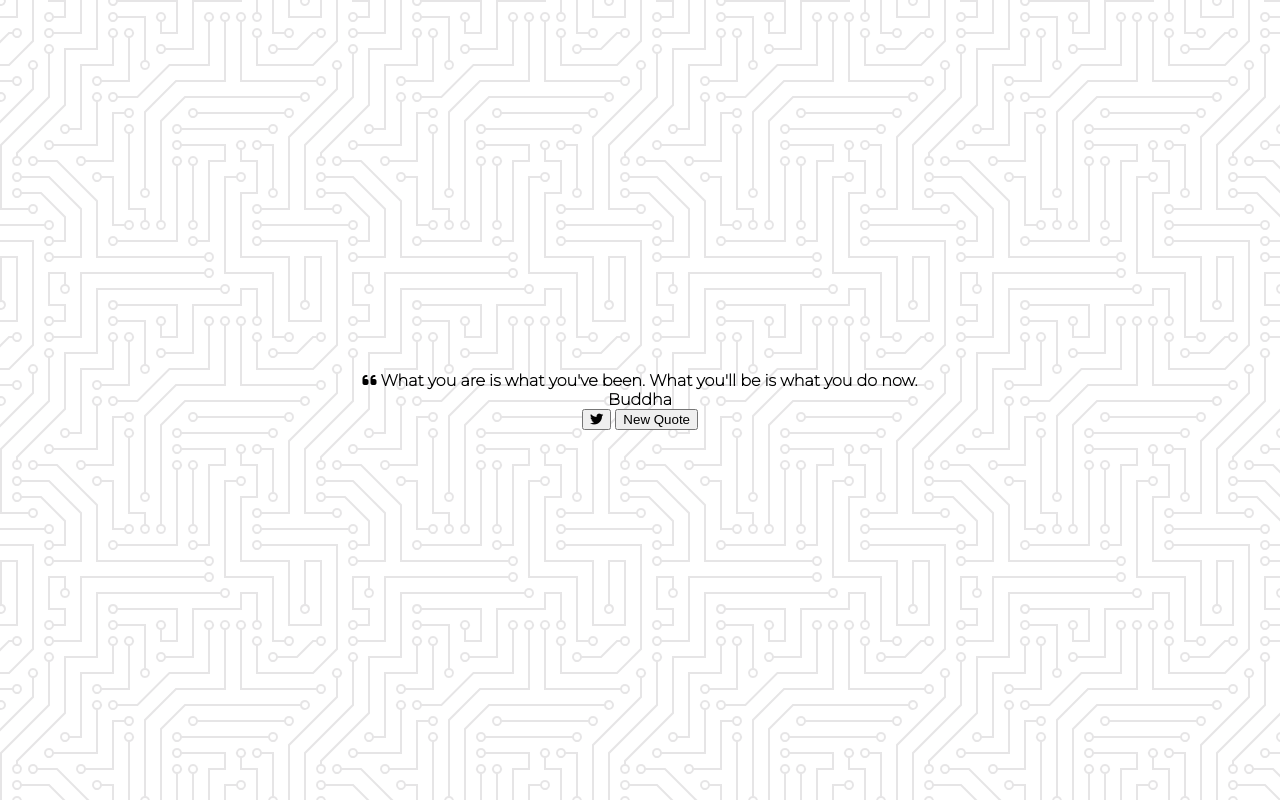
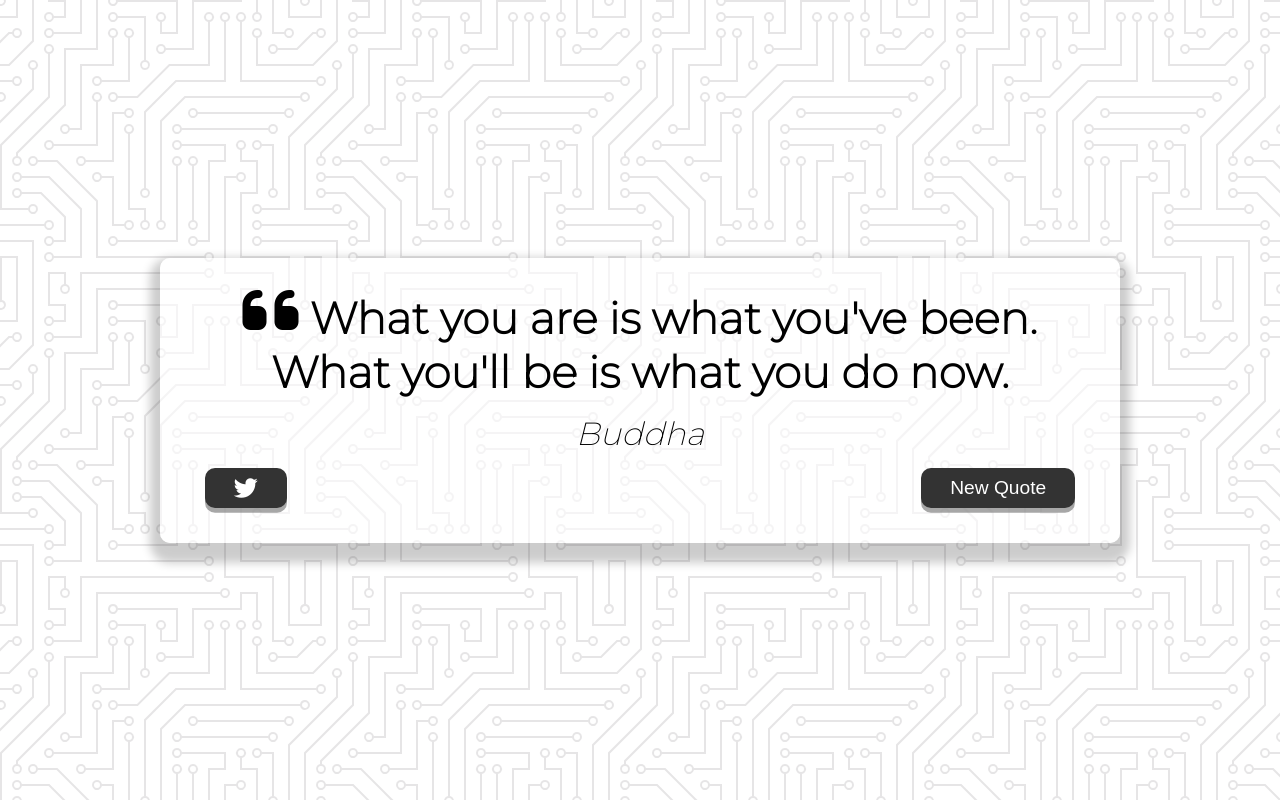
Before and after one commit to Otmak/random-quote-gen-v1, a website: page public/index.html in a window 1280 px wide. Drawn offline with Linux system fonts and the light colour scheme.

Commit message:
.DS_Store kicked to the curb

```diff
--- a/public/style.css
+++ b/public/style.css
@@ -16,3 +16,71 @@ body {
 	align-items: center;
 	justify-content: center;
 }
+
+.quote-container {
+	width: auto;
+	max-width: 900px;
+	padding: 20px 30px;
+	border-radius: 10px;
+	background-color: rgba(255, 255, 255, 0.6);
+	box-shadow: 0 10px 10px 10px rgba(0, 0, 0, 0.2);
+}
+
+.quote-text {
+	font-size: 2.75rem;
+}
+
+.long-quote {
+	font-size: 2rem;
+}
+.fa-quote-left {
+	font-size: 4rem;
+}
+.quote-author {
+	margin-top: 15px;
+	font-size: 2rem;
+	font-weight: 400;
+	font-style: italic;
+}
+
+.button-container {
+	margin: 15px;
+	display: flex;
+	justify-content: space-between;
+}
+
+button {
+	cursor: pointer;
+	font-size: 1.2rem;
+	height: 2.5rem;
+	border: none;
+	border-radius: 10px;
+	color: #fff;
+	background: #333;
+	outline: none;
+	padding: 0.5rem 1.8rem;
+	box-shadow: 0 0.3rem rgba(121, 121, 121, 0.65);
+}
+button:hover {
+	filter: brightness(110%);
+}
+button:active {
+	transform: translate(0, 0.3rem);
+	box-shadow: 0 0.1rem rgba(255, 255, 255, 0.65)
+}
+.twitter-button:hover {
+	color: #38a1f3;
+}
+.fa-twitter {
+	font-size: 1.5rem;
+}
+
+@media screen and (max-width: 1000px) {
+	.quote-container {
+		margin: auto 10px;
+	}
+
+	.quote-text {
+		font-size: 2.5rem;
+	}
+}
```
Also changed, not shown: 2 other files.
